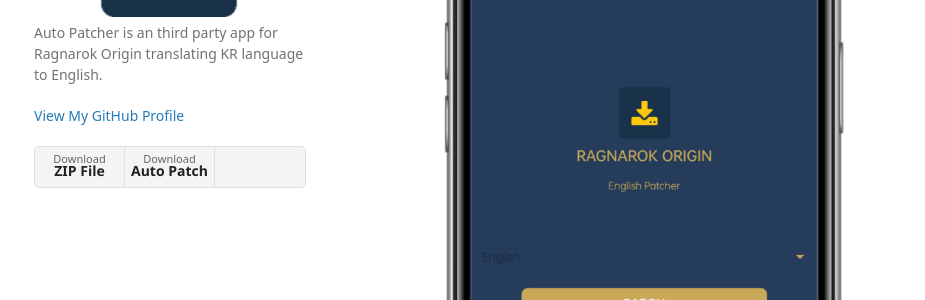
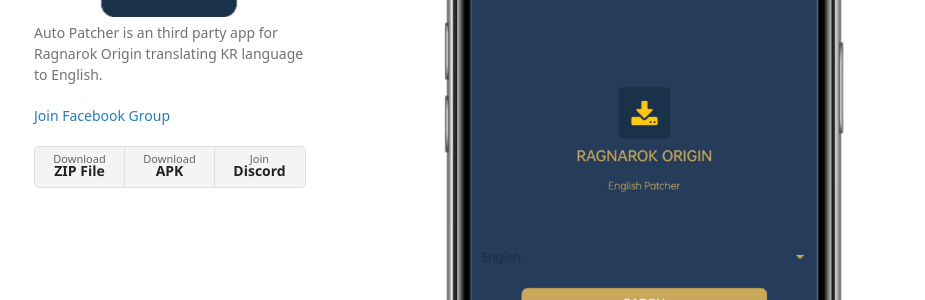
Before and after one commit to RO-ENPatcher/RO-ENPatcher.github.io, a Jekyll site: the page built from index.md, in a window 1280 px wide. Shown: the part 258-558 px from the top of the page, without its empty margins (176-1101 px from the left). Built offline with Jekyll 4.4.1, drawn with Linux system fonts in a browser that asks for light colours; some web fonts are replaced; our own code applies the rules of GitHub Pages for plain Markdown files.

Commit message:
Update default.html

```diff
--- a/_layouts/default.html
+++ b/_layouts/default.html
@@ -24,17 +24,18 @@
         <p>{{ site.description | default: site.github.project_tagline }}</p>
 
         {% if site.github.is_project_page %}
-        <p class="view"><a href="{{ site.github.repository_url }}">View the Project on GitHub <small>{{ site.github.repository_nwo }}</small></a></p>
+        <p class="view"><a href="{{ "" }}">Join Discord<small>{{ site.github.repository_nwo }}</small></a></p>
         {% endif %}
 
         {% if site.github.is_user_page %}
-        <p class="view"><a href="{{ site.github.owner_url }}">View My GitHub Profile</a></p>
+        <p class="view"><a href="{{ "https://www.facebook.com/groups/330569442045338/?ref=share" }}">Join Facebook Group</a></p>
         {% endif %}
 
         {% if site.show_downloads %}
         <ul class="downloads">
           <li><a href="{{ "https://github.com/RO-ENPatcher/file/raw/main/HotUpdate.zip" }}">Download <strong>ZIP File</strong></a></li>
-          <li><a href="{{ "https://github.com/RO-ENPatcher/file/releases/download/roo-en-patcher/Ragnarok.Origin.-.EN_1.0.8.apk" }}">Download <strong>Auto Patch</strong></a></li>
+          <li><a href="{{ "https://github.com/RO-ENPatcher/file/releases/download/roo-en-patcher/Ragnarok.Origin.-.EN_1.0.8.apk" }}">Download <strong>APK</strong></a></li>
+          <li><a href="{{ "" }}">Join<strong>Discord</strong></a></li>
         </ul>
         {% endif %}
       </header>
```
